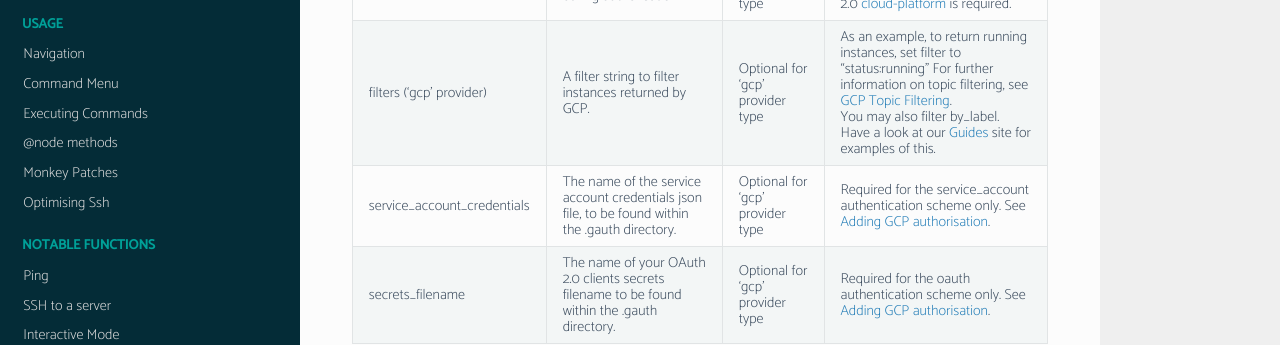
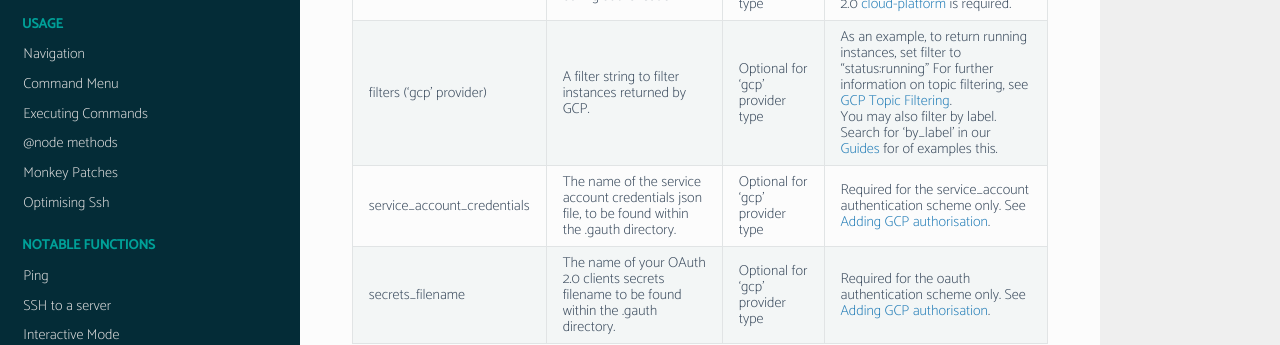
Before and after one commit to webzakimbo/bcome-read-the-docs, a Sphinx documentation site: the page built from docs/source/network/network-configuration-attributes.rst, in a window 1280 px wide and 900 px high, scrolled down 1807 px. Shown: the part 155-500 px from the top of the window. Built offline with Sphinx 7.4.7 and the Read the Docs theme 2.0.0, drawn with Linux system fonts in a browser that asks for light colours; pages that are not in the unit, such as notebooks, are missing from menus.

Commit message:
added reference to filter by label

```diff
--- a/docs/source/network/network-configuration-attributes.rst
+++ b/docs/source/network/network-configuration-attributes.rst
@@ -112,8 +112,8 @@ Google Cloud platform specific network attributes
 |  filters  ('gcp' provider)  | A filter string to filter   |  Optional for 'gcp' provider type     | As an example, to return running instances, set filter to "status:running"     |
 |                             | instances returned by GCP.  |       				    | For further information on topic filtering, see |GCP_TOPIC_FILTERING|_.        |
 |                             |                             |                                       |                                                                                |
-|                             |                             |                                       | You may also filter by_label. Have a look at our |GUIDES|_ site for examples   |
-|                             |                             |                                       | of this.                                                                       |
+|                             |                             |                                       | You may also filter by label. Search for 'by_label' in our |GUIDES|_ for       |
+|                             |                             |                                       | of examples this.                                                              |
 +-----------------------------+-----------------------------+---------------------------------------+--------------------------------------------------------------------------------+
 |  service_account_credentials| The name of the service     |  Optional for 'gcp' provider type     | Required for the service_account authentication scheme only. See               |
 |                             | account credentials json    |       				    | :doc:`../getting-started/prepare-gcp-access`.                                  |
```
